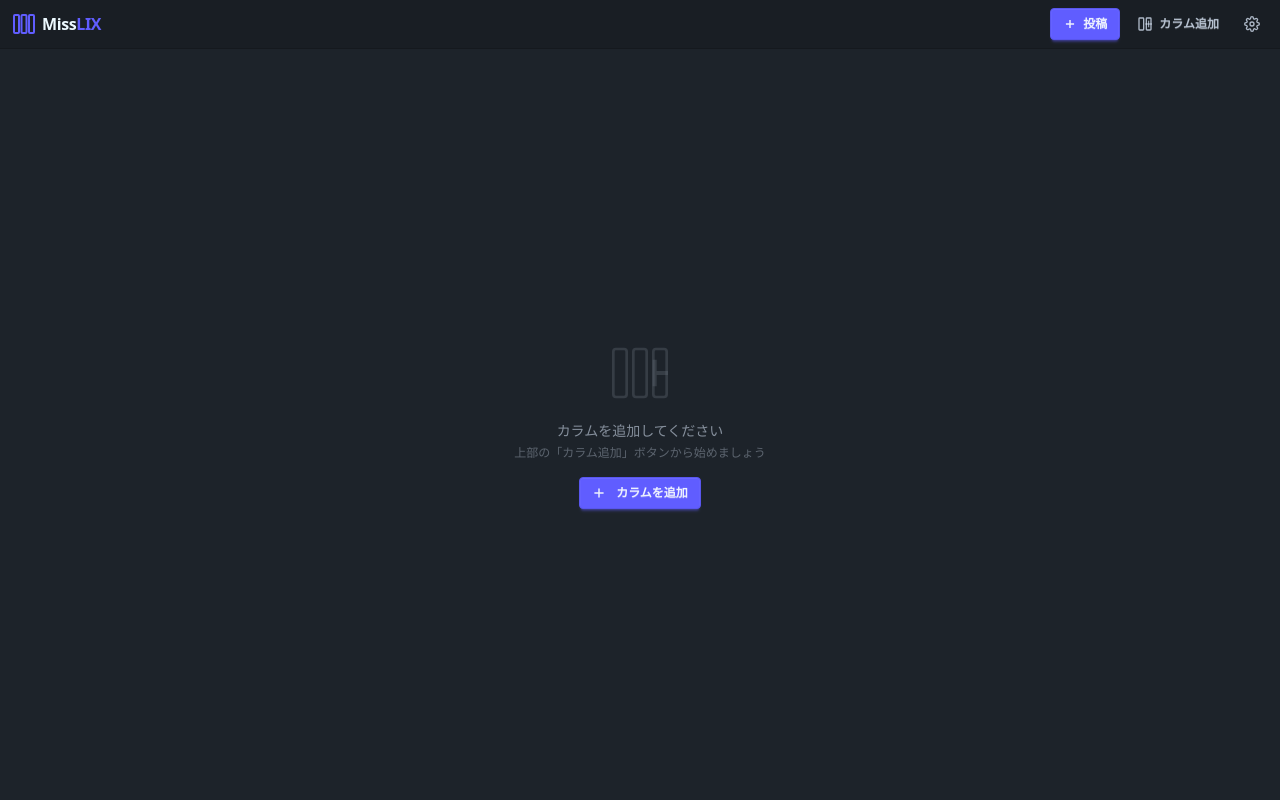
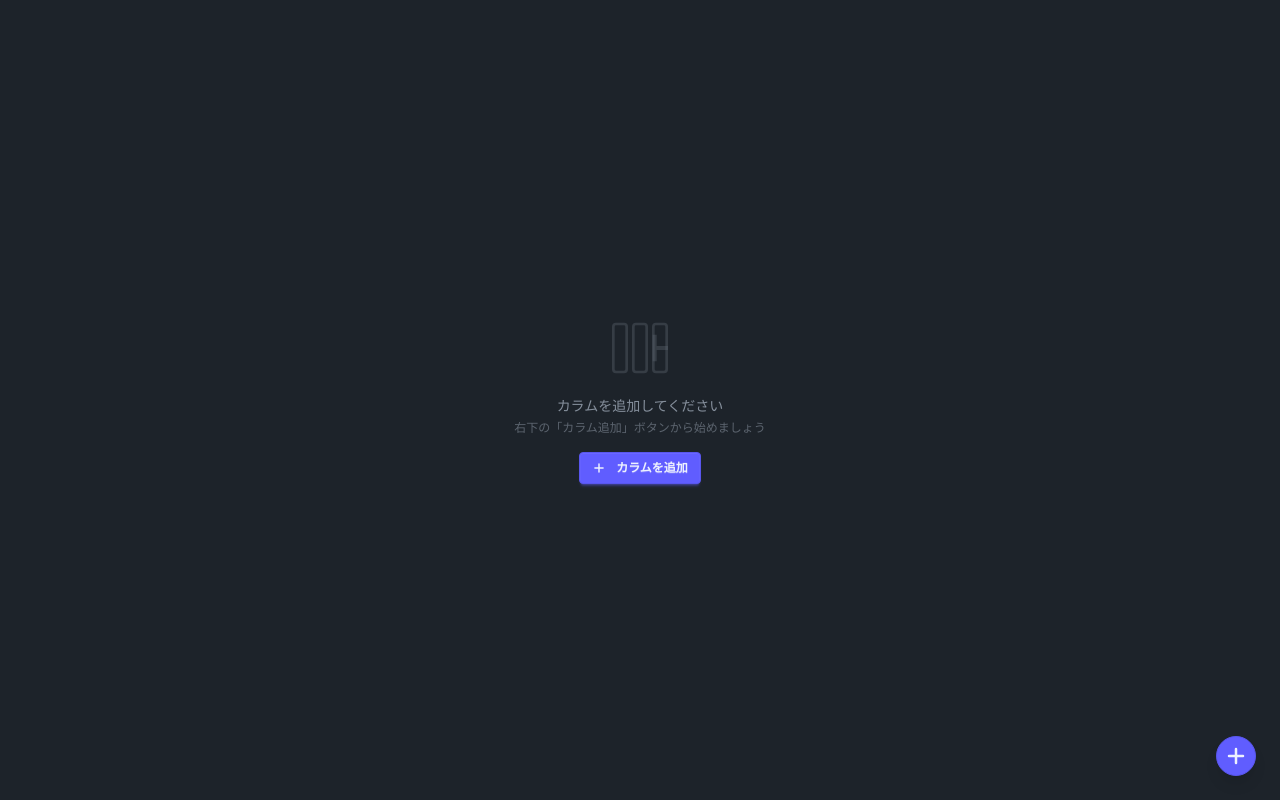
Before and after one commit to uboar/misslix, a Svelte app: page / in a window 1280 px wide. Built offline with nearby package versions, Linux system fonts and the light colour scheme; what misskey-js would draw is missing.

Commit message:
feat: change speeddial

```diff
--- a/src/App.svelte
+++ b/src/App.svelte
@@ -4,7 +4,7 @@
   import type { AccountRuntime } from '$lib/types';
   import { showApiError } from '$lib/utils/error';
   import { settingsStore } from '$lib/stores/settings.svelte';
-  import Navbar from './components/layout/Navbar.svelte';
+  import SpeedDial from './components/layout/SpeedDial.svelte';
   import ColumnContainer from './components/layout/ColumnContainer.svelte';
   import AddColumnModal from './components/column/AddColumnModal.svelte';
   import SettingsModal from './components/settings/SettingsModal.svelte';
@@ -53,12 +53,6 @@
 </script>
 
 <div class="h-full flex flex-col bg-base-100 text-base-content">
-  <Navbar
-    onpost={() => postModalOpen = true}
-    onadd={() => addColumnOpen = true}
-    onsettings={() => settingsOpen = true}
-  />
-
   {#if initializing && accountStore.accounts.length > 0}
     <main class="flex-1 flex items-center justify-center">
       <span class="loading loading-spinner loading-lg text-primary"></span>
@@ -67,6 +61,12 @@
     <ColumnContainer onadd={() => addColumnOpen = true} {runtimes} />
   {/if}
 
+  <SpeedDial
+    onpost={() => postModalOpen = true}
+    onadd={() => addColumnOpen = true}
+    onsettings={() => settingsOpen = true}
+  />
+
   <AddColumnModal open={addColumnOpen} onclose={() => addColumnOpen = false} {runtimes} />
   <SettingsModal open={settingsOpen} onclose={() => settingsOpen = false} />
   <PostModal open={postModalOpen} onclose={() => postModalOpen = false} {runtimes} />
--- a/src/components/layout/ColumnContainer.svelte
+++ b/src/components/layout/ColumnContainer.svelte
@@ -109,7 +109,7 @@
       </svg>
       <div class="text-center">
         <p class="text-sm font-medium text-base-content/50">カラムを追加してください</p>
-        <p class="text-xs text-base-content/30 mt-1">上部の「カラム追加」ボタンから始めましょう</p>
+        <p class="text-xs text-base-content/30 mt-1">右下の「カラム追加」ボタンから始めましょう</p>
       </div>
       <button class="btn btn-primary btn-sm" onclick={onadd}>
         <svg class="w-3.5 h-3.5 mr-1" viewBox="0 0 24 24" fill="none" stroke="currentColor" stroke-width="2.5" aria-hidden="true">
--- /dev/null
+++ b/src/components/layout/SpeedDial.svelte
@@ -0,0 +1,99 @@
+<script lang="ts">
+  type Props = {
+    onpost?: () => void;
+    onadd?: () => void;
+    onsettings?: () => void;
+  };
+
+  let { onpost, onadd, onsettings }: Props = $props();
+
+  let open = $state(false);
+
+  function toggle() {
+    open = !open;
+  }
+
+  function handleAction(fn?: () => void) {
+    open = false;
+    fn?.();
+  }
+
+  function handleBackdropClick() {
+    open = false;
+  }
+</script>
+
+<!-- バックドロップ -->
+{#if open}
+  <button
+    class="fixed inset-0 z-40"
+    onclick={handleBackdropClick}
+    aria-label="閉じる"
+    tabindex="-1"
+  ></button>
+{/if}
+
+<!-- Speed Dial -->
+<div class="fixed bottom-6 right-6 z-50 flex flex-col-reverse items-end gap-3">
+  <!-- アクションボタン群 -->
+  {#if open}
+    <!-- 設定 -->
+    <div class="flex items-center gap-2">
+      <span class="bg-base-300 text-base-content text-xs px-2 py-1 rounded-lg shadow whitespace-nowrap select-none">設定</span>
+      <button
+        class="btn btn-circle btn-sm btn-ghost bg-base-200 shadow"
+        onclick={() => handleAction(onsettings)}
+        aria-label="設定"
+      >
+        <svg class="w-4 h-4" viewBox="0 0 24 24" fill="none" stroke="currentColor" stroke-width="2" aria-hidden="true">
+          <circle cx="12" cy="12" r="3" />
+          <path d="M19.4 15a1.65 1.65 0 0 0 .33 1.82l.06.06a2 2 0 0 1-2.83 2.83l-.06-.06a1.65 1.65 0 0 0-1.82-.33 1.65 1.65 0 0 0-1 1.51V21a2 2 0 0 1-4 0v-.09A1.65 1.65 0 0 0 9 19.4a1.65 1.65 0 0 0-1.82.33l-.06.06a2 2 0 0 1-2.83-2.83l.06-.06A1.65 1.65 0 0 0 4.68 15a1.65 1.65 0 0 0-1.51-1H3a2 2 0 0 1 0-4h.09A1.65 1.65 0 0 0 4.6 9a1.65 1.65 0 0 0-.33-1.82l-.06-.06a2 2 0 0 1 2.83-2.83l.06.06A1.65 1.65 0 0 0 9 4.68a1.65 1.65 0 0 0 1-1.51V3a2 2 0 0 1 4 0v.09a1.65 1.65 0 0 0 1 1.51 1.65 1.65 0 0 0 1.82-.33l.06-.06a2 2 0 0 1 2.83 2.83l-.06.06A1.65 1.65 0 0 0 19.4 9a1.65 1.65 0 0 0 1.51 1H21a2 2 0 0 1 0 4h-.09a1.65 1.65 0 0 0-1.51 1z" />
+        </svg>
+      </button>
+    </div>
+
+    <!-- カラム追加 -->
+    <div class="flex items-center gap-2">
+      <span class="bg-base-300 text-base-content text-xs px-2 py-1 rounded-lg shadow whitespace-nowrap select-none">カラム追加</span>
+      <button
+        class="btn btn-circle btn-sm btn-ghost bg-base-200 shadow"
+        onclick={() => handleAction(onadd)}
+        aria-label="カラムを追加"
+      >
+        <svg class="w-4 h-4" viewBox="0 0 24 24" fill="none" stroke="currentColor" stroke-width="2" aria-hidden="true">
+          <rect x="3" y="3" width="7" height="18" rx="1" />
+          <rect x="14" y="3" width="7" height="18" rx="1" />
+          <path d="M17.5 7v10M12.5 12h10" stroke-width="1.5" />
+        </svg>
+      </button>
+    </div>
+
+    <!-- 投稿 -->
+    <div class="flex items-center gap-2">
+      <span class="bg-base-300 text-base-content text-xs px-2 py-1 rounded-lg shadow whitespace-nowrap select-none">投稿</span>
+      <button
+        class="btn btn-circle btn-sm btn-primary shadow"
+        onclick={() => handleAction(onpost)}
+        aria-label="新規投稿"
+      >
+        <svg class="w-4 h-4" viewBox="0 0 24 24" fill="none" stroke="currentColor" stroke-width="2.5" aria-hidden="true">
+          <path d="M12 5v14M5 12h14" stroke-linecap="round" />
+        </svg>
+      </button>
+    </div>
+  {/if}
+
+  <!-- メインFABボタン -->
+  <button
+    class="btn btn-circle btn-primary shadow-lg"
+    class:rotate-45={open}
+    onclick={toggle}
+    aria-label={open ? '閉じる' : 'メニューを開く'}
+    aria-expanded={open}
+    style="transition: transform 0.2s ease;"
+  >
+    <svg class="w-6 h-6" viewBox="0 0 24 24" fill="none" stroke="currentColor" stroke-width="2.5" aria-hidden="true">
+      <path d="M12 5v14M5 12h14" stroke-linecap="round" />
+    </svg>
+  </button>
+</div>
```
